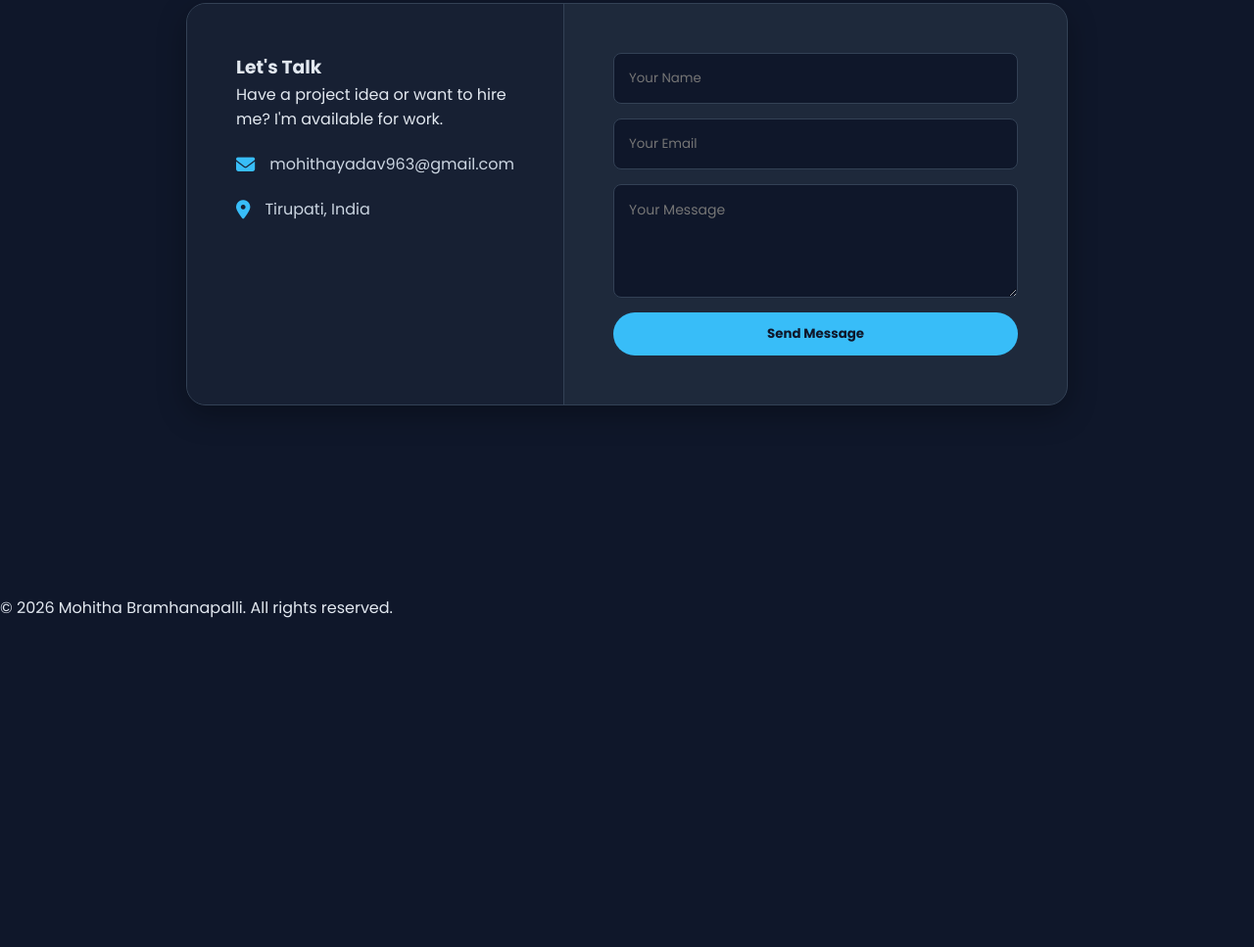
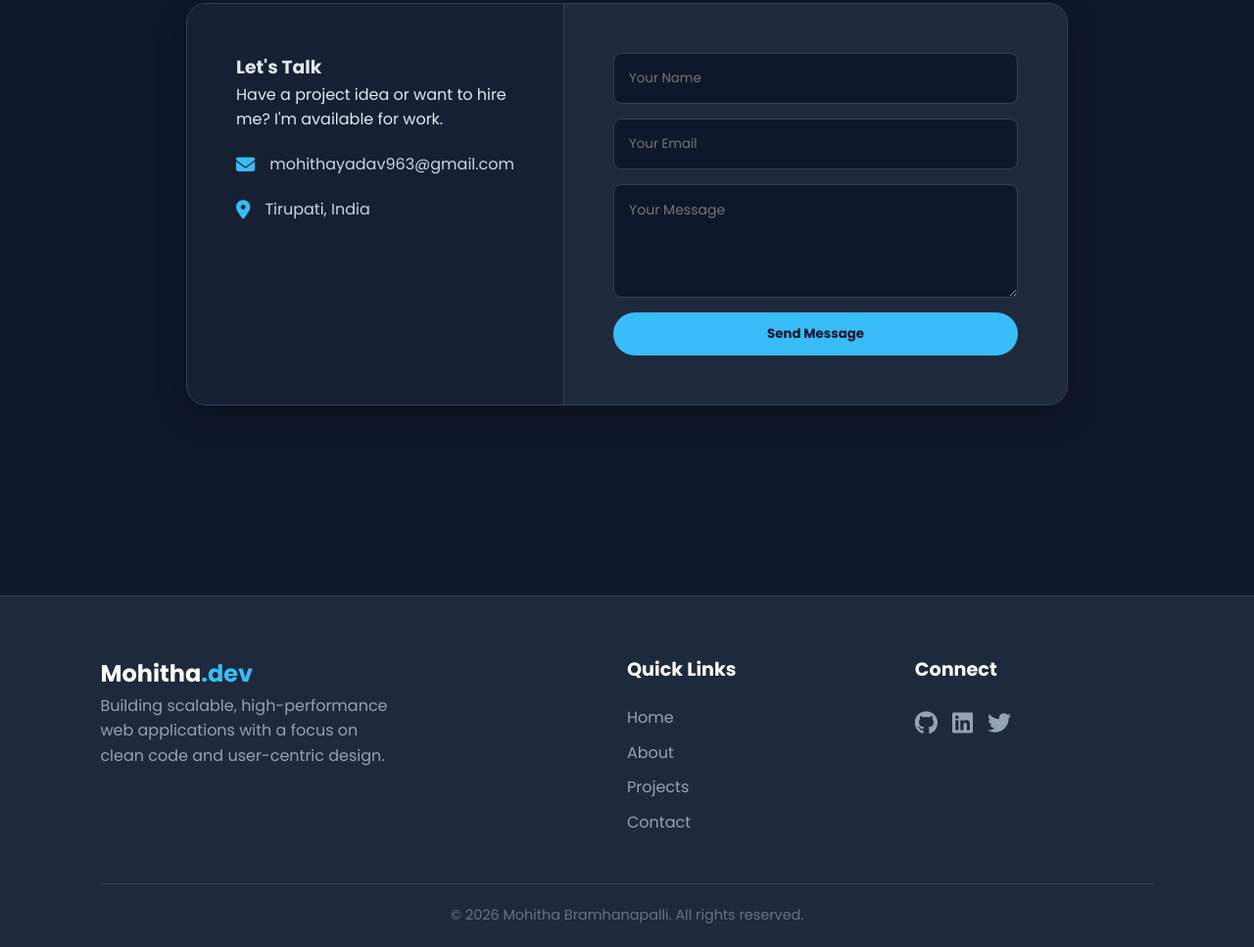
Before and after one commit to Mohimohitha/My_website, a plain HTML site: page index.html in a window 1280 px wide. Shown: the part 4271-5238 px from the top of the page at 98% size. Before the commit the page ends 4905 px from the top, so only its background shows below. Drawn offline with Linux system fonts and the light colour scheme.

Commit message:
Updated Version

```diff
--- a/css/style.css
+++ b/css/style.css
@@ -194,3 +194,85 @@ textarea:focus {
   nav.active { display: flex; }
   nav a { margin: 10px 0; }
 }
+/*  FOOTER  */
+.main-footer {
+  background: #1e293b;
+  padding: 60px 8% 20px;
+  border-top: 1px solid #334155;
+}
+
+.footer-container {
+  display: grid;
+  grid-template-columns: 2fr 1fr 1fr;
+  gap: 50px;
+  margin-bottom: 40px;
+}
+
+.footer-column h4 {
+  color: #fff;
+  margin-bottom: 20px;
+  font-size: 1.2rem;
+}
+
+.footer-column p {
+  color: #94a3b8;
+  max-width: 300px;
+}
+
+.footer-column ul {
+  list-style: none;
+}
+
+.footer-column ul li {
+  margin-bottom: 10px;
+}
+
+.footer-column ul li a {
+  color: #94a3b8;
+  text-decoration: none;
+  transition: 0.3s;
+}
+
+.footer-column ul li a:hover {
+  color: #38bdf8;
+}
+
+.footer-social-icons {
+  display: flex;
+  gap: 15px;
+}
+
+.footer-social-icons a {
+  color: #94a3b8;
+  font-size: 1.5rem;
+  transition: 0.3s;
+}
+
+.footer-social-icons a:hover {
+  color: #38bdf8;
+  transform: translateY(-3px);
+}
+
+.footer-bottom {
+  text-align: center;
+  padding-top: 20px;
+  border-top: 1px solid #334155;
+  color: #64748b;
+  font-size: 0.9rem;
+}
+
+@media (max-width: 768px) {
+  .footer-container {
+    grid-template-columns: 1fr;
+    text-align: center;
+    gap: 30px;
+  }
+
+  .footer-column p {
+    margin: 0 auto;
+  }
+
+  .footer-social-icons {
+    justify-content: center;
+  }
+}
--- a/index.html
+++ b/index.html
@@ -152,8 +152,35 @@
   </div>
 </section>
 
-<footer>
-  <p>© 2026 Mohitha Bramhanapalli. All rights reserved.</p>
+<footer class="main-footer">
+  <div class="footer-container">
+    <div class="footer-column brand">
+      <div class="logo"><a href="#home">Mohitha<span>.dev</span></a></div>
+      <p>Building scalable, high-performance web applications with a focus on clean code and user-centric design.</p>
+    </div>
+
+    <div class="footer-column links">
+      <h4>Quick Links</h4>
+      <ul>
+        <li><a href="#home">Home</a></li>
+        <li><a href="#about">About</a></li>
+        <li><a href="#projects">Projects</a></li>
+        <li><a href="#contact">Contact</a></li>
+      </ul>
+    </div>
+
+    <div class="footer-column social">
+      <h4>Connect</h4>
+      <div class="footer-social-icons">
+        <a href="#"><i class="fab fa-github"></i></a>
+        <a href="#"><i class="fab fa-linkedin"></i></a>
+        <a href="#"><i class="fab fa-twitter"></i></a>
+      </div>
+    </div>
+  </div>
+  <div class="footer-bottom">
+    <p>© 2026 Mohitha Bramhanapalli. All rights reserved.</p>
+  </div>
 </footer>
 
 <script src="js/script.js"></script>
```
Also changed, not shown: services.html (deleted, +0 -34 lines).
